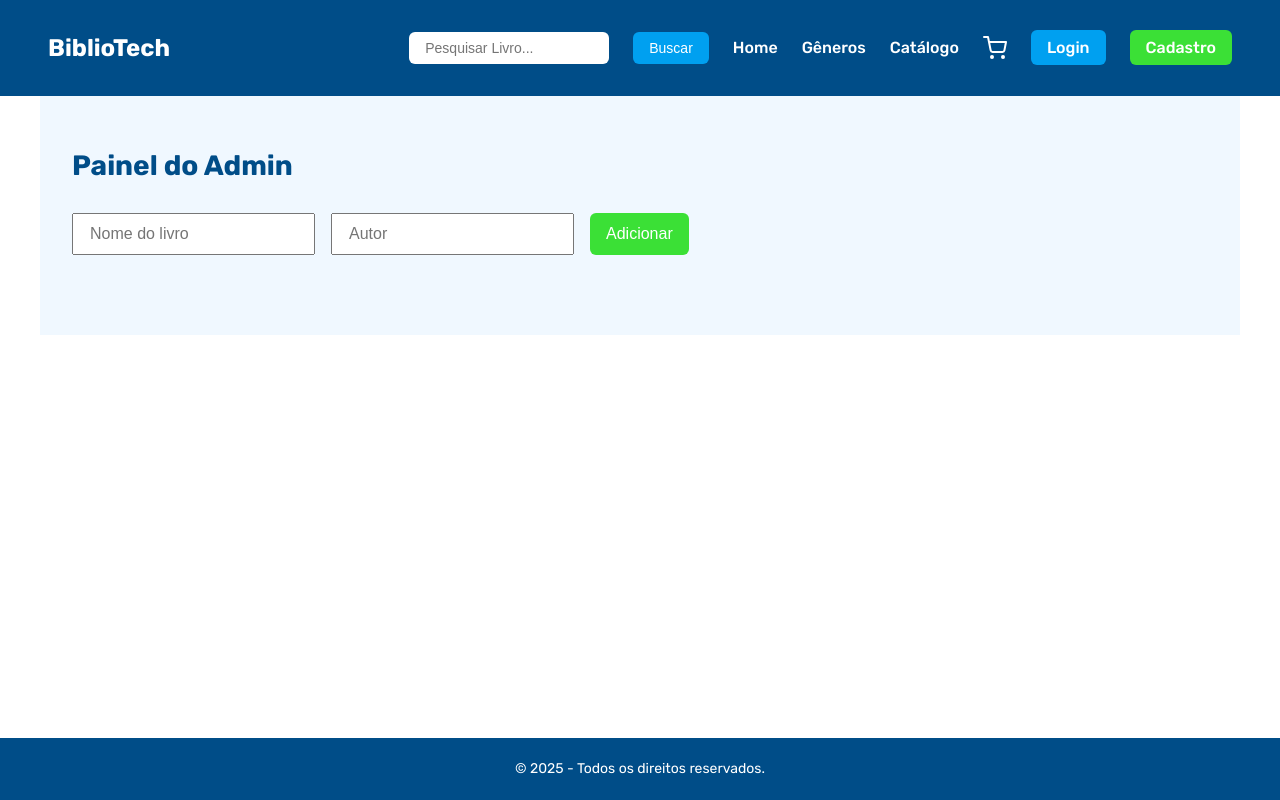
After one commit to arkfx/bibliotech, a PHP site: page /view/admin.html in a window 1280 px wide. The commit adds this page. Run offline with PHP 8.4, Linux system fonts and the light colour scheme.

Commit message:
feat: altera  o projeto com novos arquivos CSS e modelos HTML para páginas iniciais e administrativas

```diff
--- /dev/null
+++ b/public/css/base.css
@@ -0,0 +1,22 @@
+/* RESET & BASE */
+* {
+  margin: 0;
+  padding: 0;
+  box-sizing: border-box;
+}
+
+html {
+  font-size: 62.5%;
+  height: 100%;
+}
+
+body {
+  font-family: "Rubik", sans-serif;
+  font-weight: 400;
+  line-height: 1.6;
+  background-color: #fff;
+  color: #333;
+  display: flex;
+  flex-direction: column;
+  min-height: 100vh;
+}
--- a/public/css/style.css
+++ b/public/css/components.css
@@ -1,58 +1,4 @@
-/* RESET & BASE */
-* {
-  margin: 0;
-  padding: 0;
-  box-sizing: border-box;
-}
-
-html {
-  font-size: 62.5%; /* 1rem = 10px */
-  height: 100%;
-}
-
-body {
-  font-family: "Rubik", sans-serif;
-  font-weight: 400;
-  line-height: 1.6;
-  background-color: #fff;
-  color: #333;
-  flex-direction: column;
-  display: flex;
-  min-height: 100vh; /* <- ESSENCIAL para o rodapé grudar no final */
-}
-
-/* CONTAINERS & GRID */
-.container {
-  max-width: 120rem;
-  margin: 0 auto;
-  padding: 0 3.2rem;
-}
-
-.main-content {
-  flex: 1;
-}
-
-.grid {
-  display: grid;
-  gap: 2.4rem;
-}
-
-.grid--4-cols {
-  grid-template-columns: repeat(4, 1fr);
-}
-
-/* RESPONSIVE GRID */
-@media (max-width: 992px) {
-  .grid--4-cols {
-    grid-template-columns: repeat(2, 1fr);
-  }
-}
-
-@media (max-width: 576px) {
-  .grid--4-cols {
-    grid-template-columns: 1fr;
-  }
-}
+@import url("./base.css");
 
 /* HEADER / NAVBAR */
 .header {
--- /dev/null
+++ b/public/css/layout.css
@@ -0,0 +1,32 @@
+/* CONTAINERS & GRID */
+.container {
+  max-width: 120rem;
+  margin: 0 auto;
+  padding: 0 3.2rem;
+}
+
+.main-content {
+  flex: 1;
+}
+
+.grid {
+  display: grid;
+  gap: 2.4rem;
+}
+
+.grid--4-cols {
+  grid-template-columns: repeat(4, 1fr);
+}
+
+/* RESPONSIVE GRID */
+@media (max-width: 992px) {
+  .grid--4-cols {
+    grid-template-columns: repeat(2, 1fr);
+  }
+}
+
+@media (max-width: 576px) {
+  .grid--4-cols {
+    grid-template-columns: 1fr;
+  }
+}
--- /dev/null
+++ b/public/css/main.css
@@ -0,0 +1,4 @@
+@import url("./base.css");
+@import url("./layout.css");
+@import url("./components.css");
+@import url("./pages/home.css");
--- /dev/null
+++ b/public/css/page/admin.css
@@ -0,0 +1,38 @@
+/* ADMIN PAGE */
+
+.section-admin {
+  padding: 4.8rem 3.2rem;
+  background-color: #f0f8ff;
+}
+
+.heading-admin {
+  font-size: 2.8rem;
+  font-weight: 700;
+  color: #004d88;
+  margin-bottom: 2.4rem;
+}
+
+.admin-form {
+  display: flex;
+  gap: 1.6rem;
+  margin-bottom: 3.2rem;
+}
+
+.admin-form input,
+.admin-form button {
+  padding: 1rem 1.6rem;
+  font-size: 1.6rem;
+}
+
+.admin-form button {
+  background-color: #3be036;
+  border: none;
+  color: white;
+  border-radius: 6px;
+  cursor: pointer;
+  transition: background-color 0.3s;
+}
+
+.admin-form button:hover {
+  background-color: #2ba027;
+}
--- /dev/null
+++ b/view/admin.html
@@ -0,0 +1,78 @@
+<!DOCTYPE html>
+<html lang="pt-BR">
+  <head>
+    <meta charset="UTF-8" />
+    <meta name="viewport" content="width=device-width, initial-scale=1.0" />
+    <title>Painel Admin</title>
+
+    <link rel="stylesheet" href="../public/css/main.css" />
+    <link rel="stylesheet" href="../public/css/page/admin.css" />
+    <link
+      href="https://fonts.googleapis.com/css2?family=Rubik:wght@400;500;700&display=swap"
+      rel="stylesheet"
+    />
+  </head>
+  <body>
+    <header class="header">
+      <div class="logo heading-primary">BiblioTech</div>
+
+      <div class="mobile-nav-toggle">
+        <span class="hamburger">&#9776;</span>
+      </div>
+
+      <nav class="main-nav">
+        <ul class="main-nav-list">
+          <li><input type="text" placeholder="Pesquisar Livro..." /></li>
+          <li><button class="btn">Buscar</button></li>
+          <li><a href="#" class="main-nav-link navegacao">Home</a></li>
+          <li><a href="#" class="main-nav-link navegacao">Gêneros</a></li>
+          <li><a href="#" class="main-nav-link navegacao">Catálogo</a></li>
+
+          <li>
+            <a href="#" class="main-nav-link cart-icon">
+              <svg
+                xmlns="http://www.w3.org/2000/svg"
+                width="24"
+                height="24"
+                viewBox="0 0 24 24"
+                fill="none"
+                stroke="currentColor"
+                stroke-width="2"
+                stroke-linecap="round"
+                stroke-linejoin="round"
+              >
+                <circle cx="9" cy="21" r="1"></circle>
+                <circle cx="20" cy="21" r="1"></circle>
+                <path
+                  d="M1 1h4l2.68 13.39a2 2 0 0 0 2 1.61h9.72a2 2 0 0 0 2-1.61L23 6H6"
+                ></path>
+              </svg>
+            </a>
+          </li>
+          <li><a href="#" class="main-nav-link nav-cta login">Login</a></li>
+          <li>
+            <a href="#" class="main-nav-link nav-cta cadastro">Cadastro</a>
+          </li>
+        </ul>
+      </nav>
+    </header>
+
+    <main class="main-content">
+      <section class="section-admin container">
+        <h2 class="heading-admin">Painel do Admin</h2>
+
+        <div class="admin-form">
+          <input type="text" id="nome" placeholder="Nome do livro" />
+          <input type="text" id="autor" placeholder="Autor" />
+          <button onclick="adicionarLivro()">Adicionar</button>
+        </div>
+
+        <ul id="lista-livros"></ul>
+      </section>
+    </main>
+
+    <!-- Rodapé -->
+    <footer>© 2025 - Todos os direitos reservados.</footer>
+    <script src="../public/js/navigation.js"></script>
+  </body>
+</html>
```
Also changed, not shown: public/css/page/home.css (added, +11 -0 lines), view/home.html (added, +120 -0 lines), view/home.php (deleted, +0 -108 lines).
